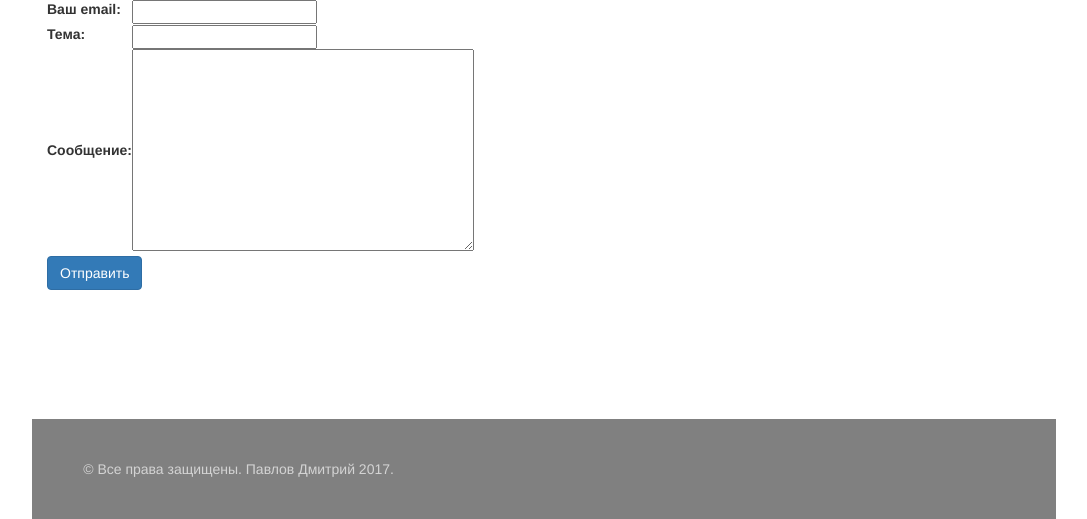
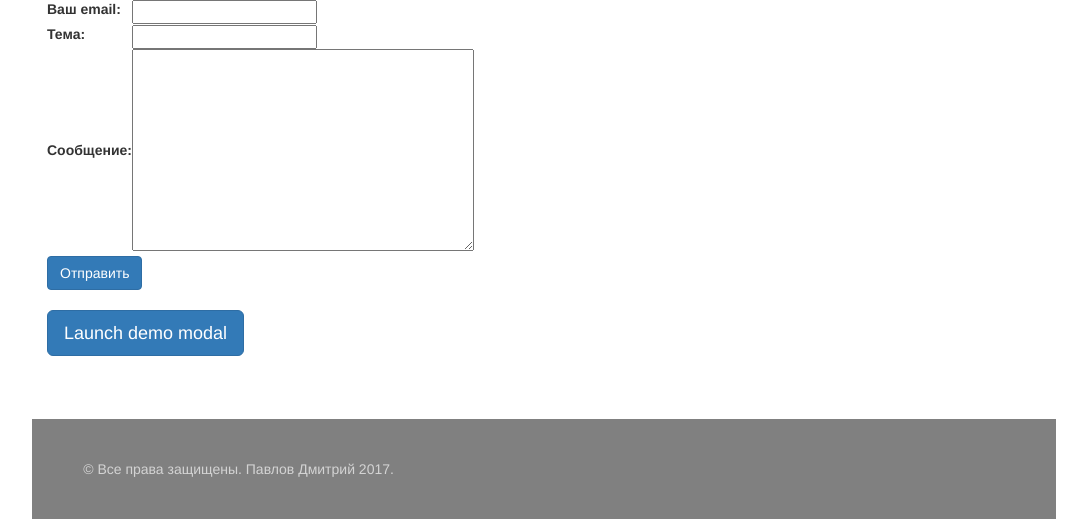
Before and after one commit to dmitry741/django_released, a Django app: page /feedback in a window 1280 px wide. Shown: the part 461-980 px from the top of the page, without its empty margins (96-1183 px from the left). Run offline with Django 3.2, Linux system fonts and the light colour scheme; some libraries are stand-ins or nearby versions.

Commit message:
modal frame on contact page as test
ridan

```diff
--- a/first_app_django/templates/contacts.html
+++ b/first_app_django/templates/contacts.html
@@ -67,6 +67,48 @@
             </form>
             <br>
 
+            <!-- Button trigger modal -->
+            <button type="button" class="btn btn-primary btn-lg" data-toggle="modal" data-target="#myModal">
+                Launch demo modal
+            </button>
+
+            <!-- Modal -->
+            <div class="modal fade" id="myModal" tabindex="-1" role="dialog" aria-labelledby="myModalLabel">
+                <div class="modal-dialog" role="document">
+                    <div class="modal-content">
+                        <div class="modal-header">
+                            <button type="button" class="close" data-dismiss="modal" aria-label="Close"><span
+                                    aria-hidden="true">&times;</span></button>
+                            <h4 class="modal-title" id="myModalLabel">Modal title</h4>
+                        </div>
+                        <div class="modal-body">
+                            <img src='{% static "images/email_collaboration.png" %}' alt="Sorry, can't load email.">
+                            <div>Lorem ipsum dolor sit amet, consectetur adipisicing elit. Adipisci consequatur
+                                corporis, culpa distinctio doloribus eaque eius est, ex iure libero magnam molestiae
+                                nihil nostrum numquam reprehenderit sed, veniam vitae voluptate?
+                            </div>
+                            <div>Facere, ipsum, nemo. Alias cupiditate debitis deserunt ducimus harum laudantium minus
+                                officiis quidem sapiente. Aliquam, asperiores, blanditiis dolorum eaque laudantium
+                                molestias necessitatibus odit quisquam repudiandae sed sit tempora tenetur. Eos.
+                            </div>
+                            <div>A animi deserunt eos, fugiat illum incidunt iste laudantium maiores, optio praesentium
+                                quam ratione sunt voluptatibus. Aut cum, cupiditate esse, eum iure laborum odit,
+                                perferendis placeat quis reprehenderit similique sint.
+                            </div>
+                            <div>Accusamus amet asperiores atque commodi consectetur dolore dolorem doloribus ea eius
+                                error, et hic in modi nobis numquam possimus quas qui quia quos recusandae sequi
+                                temporibus veniam vero vitae voluptatem!
+                            </div>
+                        </div>
+                        <div class="modal-footer">
+                            <button type="button" class="btn btn-default" data-dismiss="modal">Close</button>
+                            <button type="button" class="btn btn-primary">Save changes</button>
+                        </div>
+                    </div>
+                </div>
+            </div>
+            <!-- End Modal -->
+
             {% if feed_success %}
             <div class="alert alert-success alert-dismissible" role="alert">
                 <button type="button" class="close" data-dismiss="alert" aria-label="Close">
```
Also changed, not shown: first_app_django/db.sqlite3.
